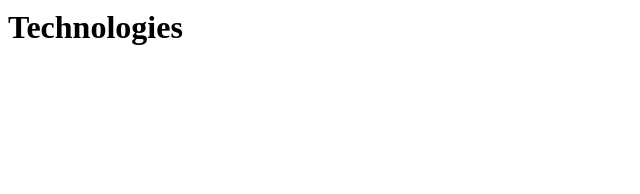
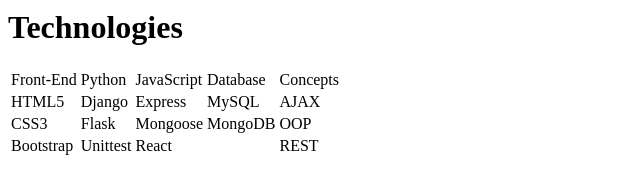
Before and after one commit to dreessen-n/Dreessen-n_ProfilePage, a plain HTML site: page index.html in a window 1280 px wide. Shown: the part 128-322 px from the top of the page, without its empty margins (0-640 px from the left). Drawn offline with Linux system fonts and the light colour scheme; files whose address does not match are found by name.

Commit message:
Finish entering values in Table

```diff
--- a/index.html
+++ b/index.html
@@ -20,32 +20,32 @@
     <h1>Technologies</h1>
     <table>
         <tr>
-            <td></td>
-            <td></td>
-            <td></td>
-            <td></td>
-            <td></td>
+            <td>Front-End</td>
+            <td>Python</td>
+            <td>JavaScript</td>
+            <td>Database</td>
+            <td>Concepts</td>
         </tr>
         <tr>
-            <td></td>
-            <td></td>
-            <td></td>
-            <td></td>
-            <td></td>
+            <td>HTML5</td>
+            <td>Django</td>
+            <td>Express</td>
+            <td>MySQL</td>
+            <td>AJAX</td>
         </tr>
         <tr>
-            <td></td>
-            <td></td>
-            <td></td>
-            <td></td>
-            <td></td>
+            <td>CSS3</td>
+            <td>Flask</td>
+            <td>Mongoose</td>
+            <td>MongoDB</td>
+            <td>OOP</td>
         </tr>
         <tr>
+            <td>Bootstrap</td>
+            <td>Unittest</td>
+            <td>React</td>
             <td></td>
-            <td></td>
-            <td></td>
-            <td></td>
-            <td></td>
+            <td>REST</td>
         </tr>
     </table>
     <script src="./script.js"></script>
```
